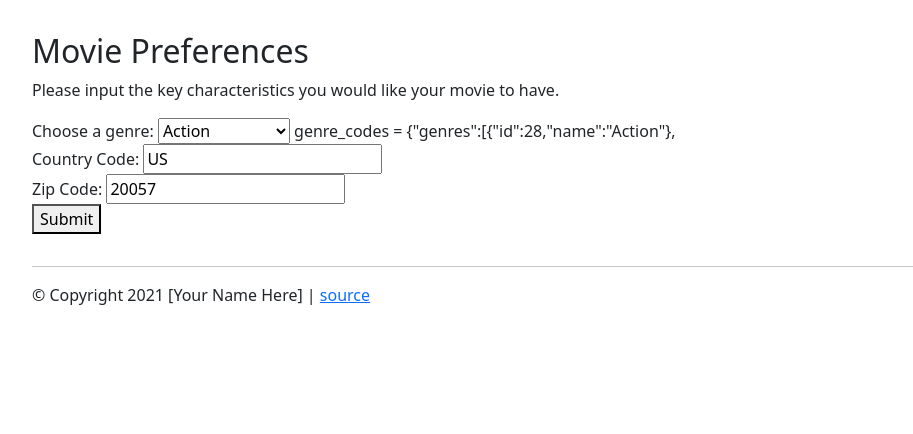
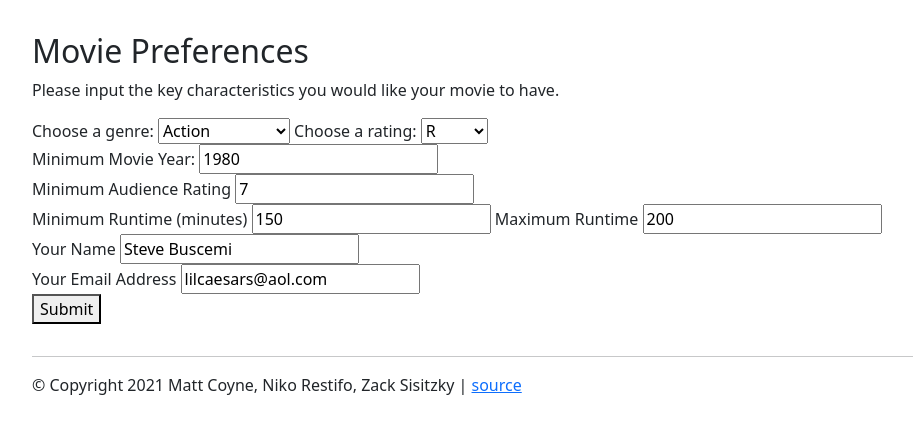
Before and after one commit to NikoRestifo/Movie-Recommendation-Generator, a Flask app: page /select in a window 1280 px wide. Shown: the part 56-490 px from the top of the page, without its empty margins (50-963 px from the left). Run offline with Flask 2, Linux system fonts and the light colour scheme.

Commit message:
fixed source link, added descriptions, removed miscellaneous text

```diff
--- a/web_app/templates/about.html
+++ b/web_app/templates/about.html
@@ -5,6 +5,9 @@
 
     <h1>About Us</h1>
 
-    <p>Niko Matt and Zack like movies .</p>
+    <p>Niko Matt and Zack like movies, and we've all been there when you want to watch one and just can't decide.  So we decided to alleviate this problem with our state of the art recommendation program.</p>
+    <br/>
+
+    <p>Movie Selector is still awaiting patent approval.  We will not sell your data or cookies because frankly we don't know how. </p>
 
 {% endblock %}
--- a/web_app/templates/bootstrap.html
+++ b/web_app/templates/bootstrap.html
@@ -80,8 +80,8 @@
 
         <footer style="margin-top:2em; margin-bottom:2em;">
         <hr>
-            &copy; Copyright 2021 [Your Name Here] |
-            <a href="https://github.com/prof-rossetti/________">source</a>
+            &copy; Copyright 2021 Matt Coyne, Niko Restifo, Zack Sisitzky |
+            <a href="https://github.com/nikorestifo/final_project_244">source</a>
         </footer>
     </div>
 
--- a/web_app/templates/select.html
+++ b/web_app/templates/select.html
@@ -9,7 +9,7 @@
 
     <label for="genres">Choose a genre:</label>
 
-    <select name="genres" id="genres">
+    <select name="genre" id="genres">
       <option value="28">Action</option>
       <option value="12">Adventure</option>
       <option value="16">Animation</option>
@@ -30,16 +30,39 @@
       <option value="10752">War</option>
       <option value="37">Western</option>
     </select>
-    genre_codes = {"genres":[{"id":28,"name":"Action"},
+
+    <label for="rating">Choose a rating:</label>
+
+    <select name="rating" id="rating">
+      <option value="R">R</option>
+      <option value="PG13">PG-13</option>
+      <option value="PG">PG</option>
+      <option value="G">G</option>
+    </select>
 
     <form action="/weather/forecast" method="POST">
 
-        <label>Country Code:</label>
-        <input type="text" name="country_code" placeholder="US" value="US">
+        <label>Minimum Movie Year:</label>
+        <input type="text" name="movie_min_year" placeholder="1980" value="1980">
         <br>
 
-        <label>Zip Code:</label>
-        <input type="text" name="zip_code" placeholder="20057" value="20057">
+        <label>Minimum Audience Rating</label>
+        <input type="text" name="vote_average" placeholder="7" value="7">
+        <br>
+
+        <label>Minimum Runtime (minutes) </label>
+        <input type="text" name="runtime_min" placeholder="150" value="150">
+
+        <label>Maximum Runtime </label>
+        <input type="text" name="runtime_max" placeholder="200" value="200">
+        <br>
+
+        <label>Your Name</label>
+        <input type="text" name="name" placeholder="Steve Buscemi" value="Steve Buscemi">
+        <br>
+
+        <label>Your Email Address</label>
+        <input type="text" name="email_address" placeholder="lilcaesars@aol.com" value="lilcaesars@aol.com">
         <br>
 
         <button>Submit</button>
--- a/web_app/templates/welcome.html
+++ b/web_app/templates/welcome.html
@@ -5,6 +5,6 @@
 
     <h1>Welcome!</h1>
 
-    <p>Text - Welcome to Movie Selector</p>
+    <p>Welcome to this dope Movie Selector!  Head over to the select page, and after filling out a few preferences we will send you an email with 3 movie recommendations that fit your needs.  If you want to know more about us, see About. Stay jiggy. </p>
 
 {% endblock %}
```
